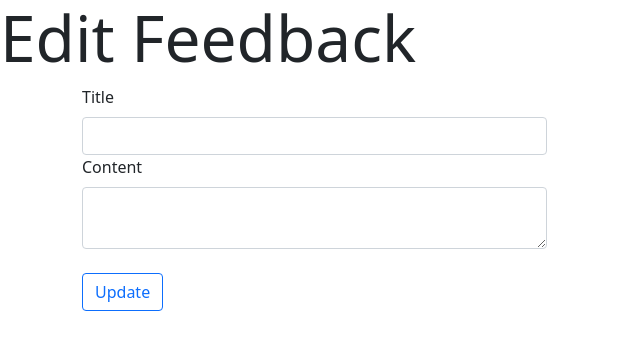
After one commit to LaTonyaJ/flask-feedback, a Flask app: template templates/edit_feedback.html in a window 1280 px wide. The commit adds this page. Shown: the top 350 px of the page, without its empty margins (0-640 px from the left). Run offline with Flask 2, Linux system fonts and the light colour scheme; the template is opened without the code that fills it: values that come from a table or form of the project are taken from there, others are empty.

Commit message:
feedback

```diff
--- a/app.py
+++ b/app.py
@@ -1,10 +1,11 @@
 from flask.helpers import flash
 from flask.templating import render_template
-from forms import Register, Login, Feedback
+from forms import Register, Login, FeedbackForm, EditFeedbackForm
 from flask import Flask, request, redirect, session
 from werkzeug.utils import redirect
-from models import connect_db, db, User
+from models import connect_db, db, User, Feedback
 from flask_debugtoolbar import DebugToolbarExtension
+import pdb
 
 app = Flask(__name__)
 
@@ -33,7 +34,7 @@ def create_user():
     if form.validate_on_submit():
         first_name = form.first_name.data
         last_name = form.last_name.data
-        username = form.username.data
+        username = form.username.data.lower()
         password = form.password.data
         email = form.email.data
 
@@ -51,10 +52,12 @@ def create_user():
 
 @app.route('/users/<username>')
 def show_user(username):
+
     if "username" in session:
+
         user = User.query.get(username)
-        fb = Feedback.query.get(username)
-        return render_template('user.html', user=user, fb=fb)
+        return render_template('user.html', user=user)
+
     else:
         return redirect('/')
 
@@ -72,7 +75,7 @@ def user_login_form():
         new_user = User.authenticate(username, password)
 
         if new_user:
-            session['username'] = new_user.username
+            session['username'] = new_user.username.lower()
             return redirect(f'/users/{new_user.username}')
         else:
             form.username.errors = ['Invalid username/password']
@@ -95,7 +98,7 @@ def delete_user(username):
 
     user = User.query.get(username)
 
-    if 'username' in session and 'username' == user.username:
+    if 'username' in session and username == user.username:
         db.session.delete(user)
         db.session.commit()
         session.pop('username')
@@ -109,10 +112,9 @@ def delete_user(username):
 @app.route('/users/<username>/feedback/add', methods=['GET', 'POST'])
 def show_feedback_form(username):
 
-    form = Feedback()
-
-    if 'username' in session and 'username' == session['username']:
-
+    form = FeedbackForm()
+    # pdb.set_trace()
+    if 'username' in session and username == session['username']:
         if form.validate_on_submit():
             title = form.title.data
             content = form.content.data
@@ -123,6 +125,43 @@ def show_feedback_form(username):
             db.session.commit()
 
             return redirect(f'/users/{username}')
+        else:
+            return render_template('add_feedback.html', form=form)
 
     else:
         return render_template('add_feedback.html', form=form)
+
+
+@app.route('/feedback/<int:feedback_id>/update', methods=['GET', 'POST'])
+def update_feedback(feedback_id):
+
+    feedback = Feedback.query.get_or_404(feedback_id)
+
+    if 'username' in session and feedback.username == session['username']:
+
+        form = EditFeedbackForm(obj=feedback)
+
+        if form.validate_on_submit():
+            feedback.title = form.title.data
+            feedback.content = form.content.data
+
+            db.session.commit()
+
+            return redirect(f'/users/{feedback.username}')
+
+        return render_template('edit_feedback.html', form=form, feedback=feedback)
+
+
+@app.route('/feedback/<int:feedback_id>/delete', methods=['GET', 'POST'])
+def delete_feedback(feedback_id):
+
+    feedback = Feedback.query.get(feedback_id)
+
+    if 'username' in session and feedback.username == session['username']:
+
+        db.session.delete(feedback)
+        db.session.commit()
+
+        return redirect(f'/users/{feedback.username}')
+
+    return render_template(f'/users/{feedback.username}')
--- a/forms.py
+++ b/forms.py
@@ -32,9 +32,17 @@ class Login(FlaskForm):
                              validators.Length(max=50), InputRequired()])
 
 
-class Feedback(FlaskForm):
+class FeedbackForm(FlaskForm):
 
     title = StringField('Title', validators=[
                         validators.Length(max=100), InputRequired()])
 
     content = TextAreaField('Content', validators=[InputRequired()])
+
+
+class EditFeedbackForm(FlaskForm):
+
+    title = StringField('Title', validators=[
+                        validators.Length(max=100)])
+
+    content = TextAreaField('Content')
--- a/templates/add_feedback.html
+++ b/templates/add_feedback.html
@@ -1,4 +1,4 @@
-{% extends 'base.html' %}{% block title %}
+{% extends 'base.html' %} {% block title %}
 <h1 class="display-2">Feedback</h1>
 {% endblock %} {% block content %}
 <form id="add_feedback" method="POST">
@@ -15,7 +15,6 @@
   <div class="col-5">
     {{field.label(class_='form-label')}} {{field(class_='form-control')}}
   </div>
-  <div class="">{% for err in field.errors %} {{err}} {% endfor %}</div>
   {% endfor %}
   <br />
   <button class="btn btn-outline-primary">Submit</button>
--- /dev/null
+++ b/templates/edit_feedback.html
@@ -0,0 +1,14 @@
+{% extends 'base.html' %}{% block title %}
+<h3 class="display-3">Edit Feedback</h3>
+{% endblock %}{% block content %}
+<form method="POST">
+  {{form.hidden_tag()}} {% for field in form if field.widget.input_type !=
+  'hidden' %}
+  <div class="col-5">
+    {{field.label(class_='form-label')}} {{field(class_='form-control')}}
+  </div>
+  {% endfor %}
+  <br />
+  <button class="btn btn-outline-primary">Update</button>
+</form>
+{% endblock %}
```
Also changed, not shown: templates/user.html (+22 -3 lines).
